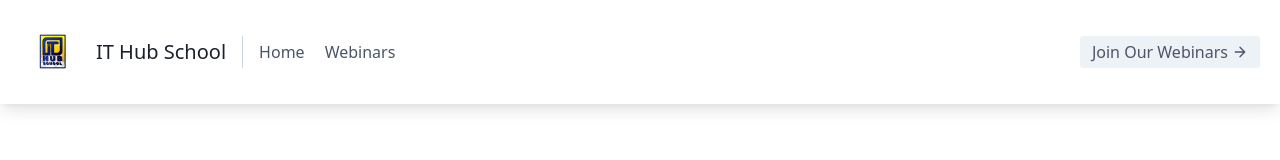
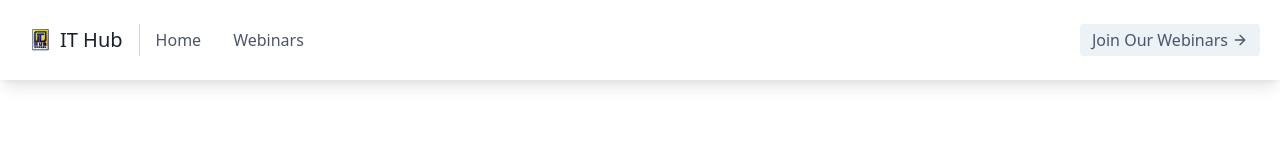
Before and after one commit to snipextt/school-service-ui, a React (Create React App) app: page / in a window 1280 px wide. Shown: the top 160 px of the page. Built offline with nearby package versions, Linux system fonts and the light colour scheme.

Commit message:
Better phone responsiveness

```diff
--- a/src/componeents/Header.js
+++ b/src/componeents/Header.js
@@ -14,17 +14,17 @@ export default function Header() {
             >
               <img
                 src={require("./ITHUB.png")}
-                class="h-16 w-16md:h-24md:w-24rounded-fullmx-automd:mx-0md:mr-6"
+                class="h-10 w-10md:h-24md:w-24rounded-fullmx-automd:mx-0md:mr-6"
                 alt="Hello"
               />
-              <span class="ml-3 text-xl">IT Hub School</span>
+              <span class=" text-xl">IT Hub</span>
             </Link>
             <nav class="md:mr-auto md:ml-4 md:py-1 md:pl-4 md:border-l md:border-gray-400	flex flex-wrap items-center text-base justify-center">
-              <Link to="/" class="mr-5 hover:text-gray-900">
+              <Link to="/" class="mr-4 hover:text-blue-400">
                 Home
               </Link>
 
-              <a href="#webinar" class="mr-5 hover:text-gray-900">
+              <a href="#webinar" class="ml-4 hover:text-gray-900">
                 Webinars
               </a>
             </nav>
--- a/src/componeents/Hero.js
+++ b/src/componeents/Hero.js
@@ -15,7 +15,7 @@ export default function Hero() {
           <div class="lg:flex-grow md:w-1/2 lg:pl-24 md:pl-16 flex flex-col md:items-start md:text-left items-center text-center">
             <h1 class="title-font sm:text-4xl text-3xl mb-4 font-medium text-gray-900">
               Learn with Us
-              <br class="hidden lg:inline-block" />
+              <br />
               Joining Our Webinars
             </h1>
             <p class="mb-8 leading-relaxed">
```
